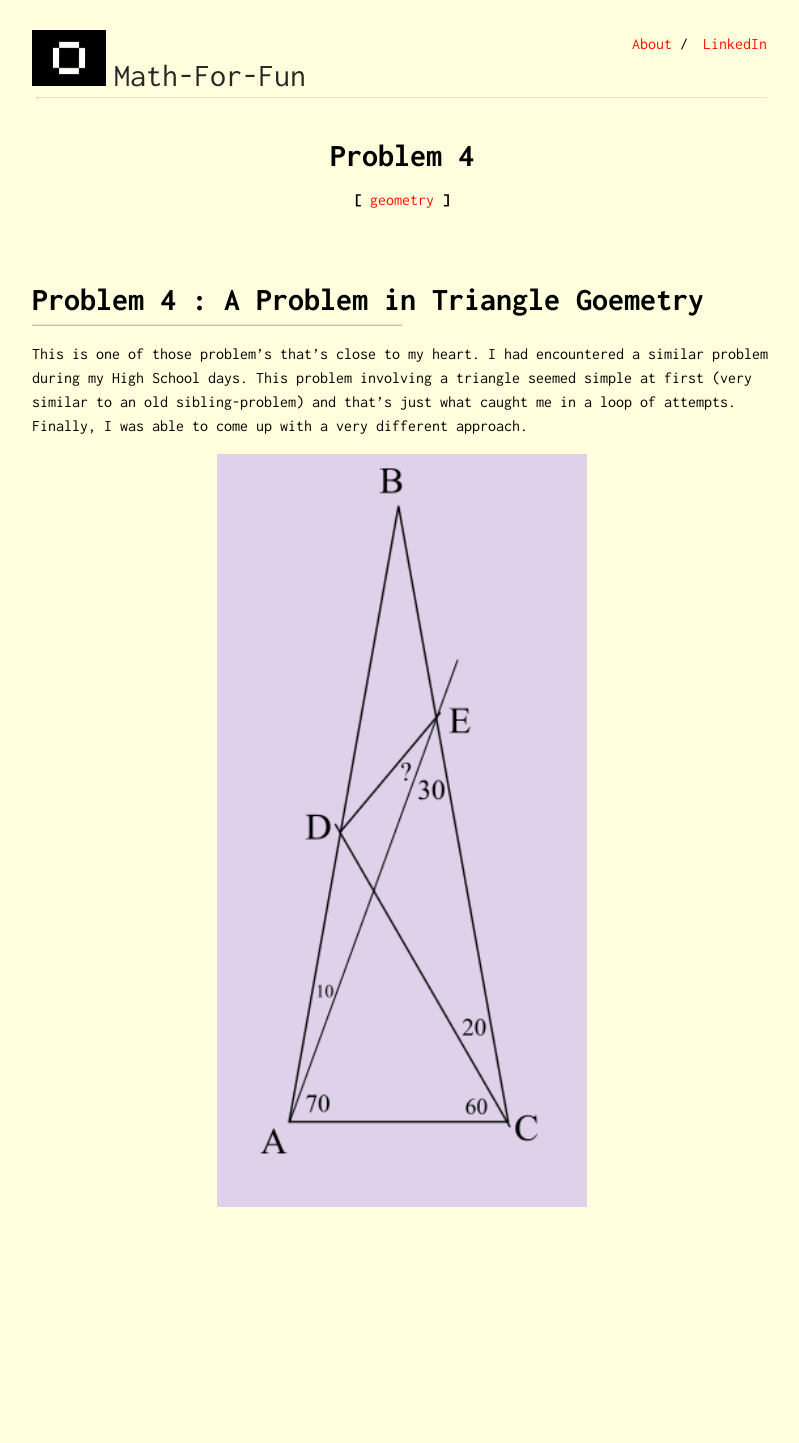
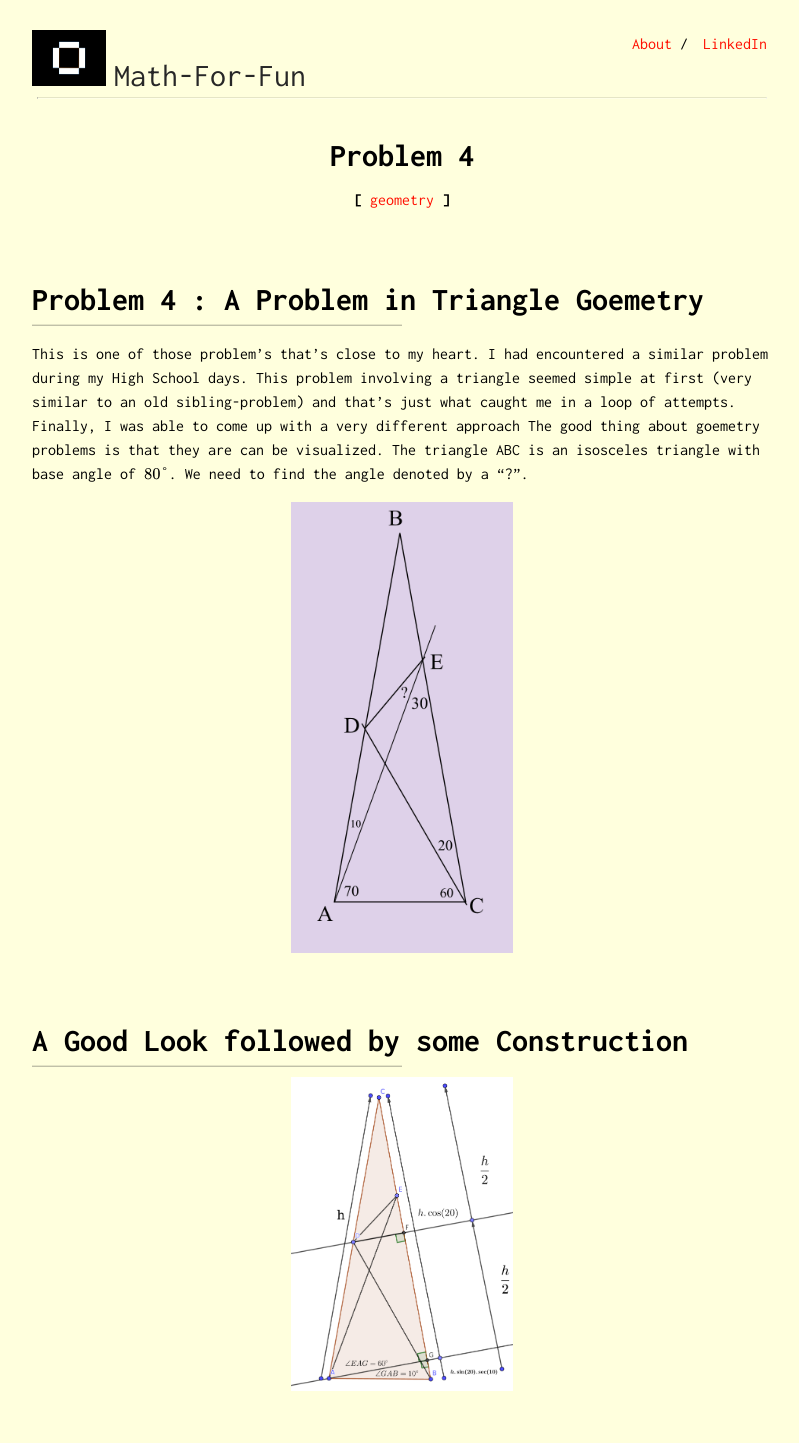
Before and after one commit to Oscuro-Phoenix/math-for-fun, a Jekyll site: the page built from _posts/2020-05-20-Problem-4.md, in a window 1280 px wide. Shown: the whole page, without its empty margins (238-1037 px from the left). Built offline with Jekyll 4.4.1, drawn with Linux system fonts in a browser that asks for light colours; formulas are drawn with MathJax 3; before the commit the page ends 1259 px from its top, so only the background shows below that.

Commit message:
Prob 4 Up 2

```diff
--- a/_posts/2020-05-20-Problem-4.md
+++ b/_posts/2020-05-20-Problem-4.md
@@ -6,6 +6,11 @@ tags: [geometry]
 ---
 # Problem 4 : A Problem in Triangle Goemetry
 
-This is one of those problem's that's close to my heart. I had encountered a similar problem during my High School days. This problem involving a triangle seemed simple at first (very similar to an old sibling-problem) and that's just what caught me in a loop of attempts. Finally, I was able to come up with a very different approach.
+This is one of those problem's that's close to my heart. I had encountered a similar problem during my High School days. This problem involving a triangle seemed simple at first (very similar to an old sibling-problem) and that's just what caught me in a loop of attempts. Finally, I was able to come up with a very different approach The good thing about goemetry problems is that they are can be visualized. The triangle ABC is an isosceles triangle with base angle of $$ 80 \textdegree $$. We need to find the angle denoted by a "?".
 
-<center><img style=" display: block; margin-left: auto; margin-right: auto;width: 50%;" src="../assets/prob4_fig.png"></center>
+<center><img style=" display: block; margin-left: auto; margin-right: auto;width: 30%;" src="../assets/prob4_fig.png"></center>
+
+# A Good Look followed by some Construction
+
+
+<center><img style=" display: block; margin-left: auto; margin-right: auto;width: 30%;" src="../assets/prob4_fig2.png"></center>
```
Also changed, not shown: assets/prob4_fig2.png (added).
